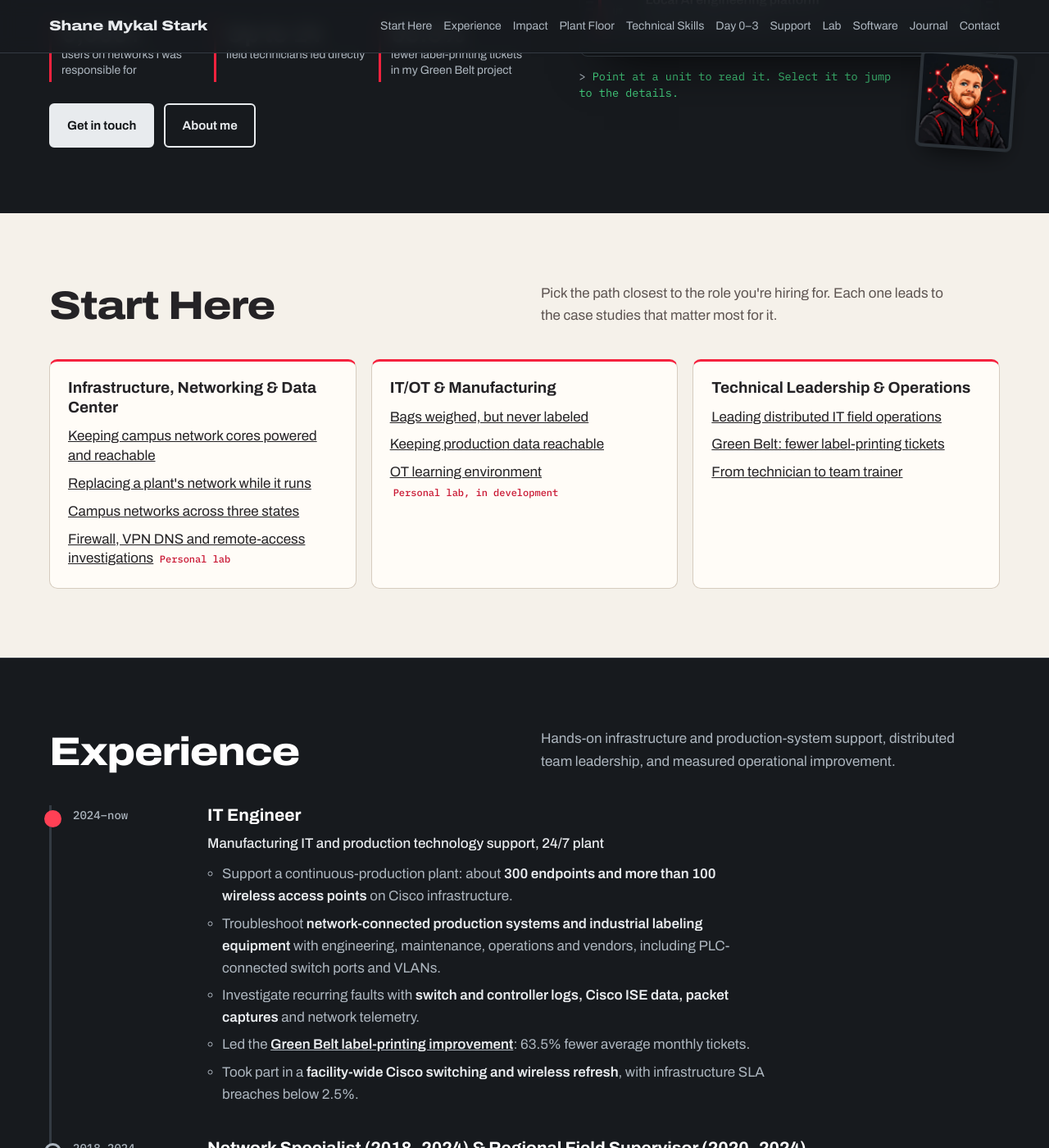
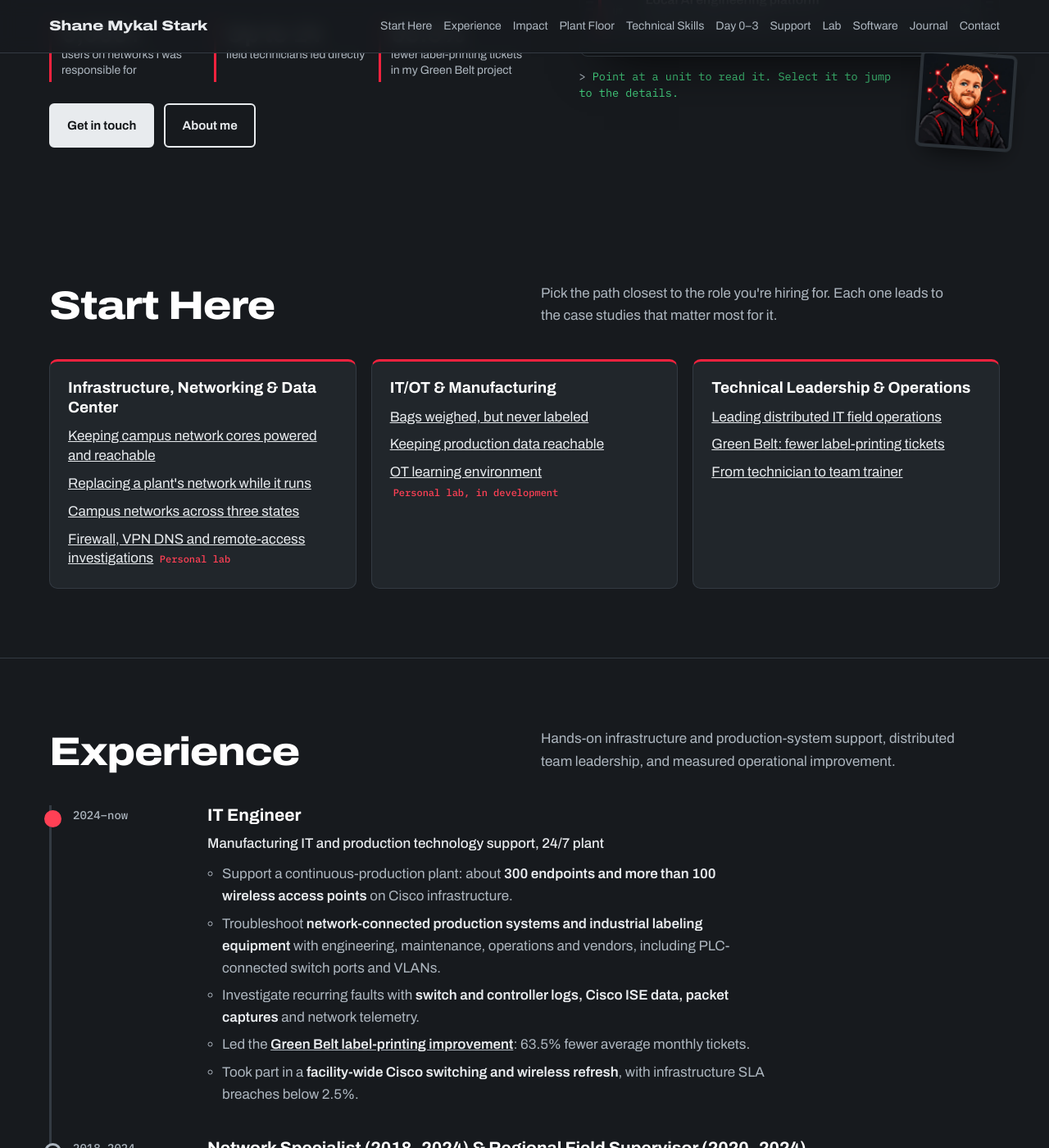
Before and after one commit to smykals/smykals.github.io, a Jekyll site: the page built from index.html, in a window 1280 px wide and 1400 px high, scrolled down 784 px. Shown: the whole window at 82% size. Built offline with Jekyll 4.4.1, drawn with Linux system fonts in a browser that asks for light colours.

Commit message:
Restore dark graphite scheme while retaining bright red accents

```diff
--- a/assets/css/light-dark.css
+++ b/assets/css/light-dark.css
@@ -1,9 +1,5 @@
-/* Original layout retained. Bright red connects warm light and graphite sections. */
+/* Original dark graphite layout with bright red accents. */
 :root{--accent:#F5223E}
-:is(#start,#impact,#skills,#support,#software,#games){--floor:#F5F1EA;--panel:#FFFCF7;--panel-2:#E9E2D8;--rack:#EDE6DC;--rule:#D6CCBF;--wire:#8A7D70;--steel:#252326;--dim:#5E5552;--soft:#5E5552;--work:#C91632;--lab:#C91632;--writing:#5E5552;--play:#196739;--amber:#805000;--led:#196739;background:var(--floor);color:var(--steel);color-scheme:light}
-:is(#start,#impact,#skills,#support,#software,#games) :is(h2,h3,.figure){color:var(--steel)}
-:is(#start,#impact,#skills,#support,#software,#games) .group.focus{background:linear-gradient(100deg,#F0E5DD,var(--panel));border-left-color:var(--accent)}
-:is(#start,#impact,#skills,#support,#software,#games) .group.focus .chips li{border-color:var(--rule)}
 .path,.case,.group,.card,.fault,.lifecycle-card{border-top-color:var(--accent)}
 .hero .proof li,.unit{border-left-color:var(--accent)}
 .lifecycle-grid{display:grid;grid-template-columns:repeat(4,minmax(0,1fr));gap:18px}
```
